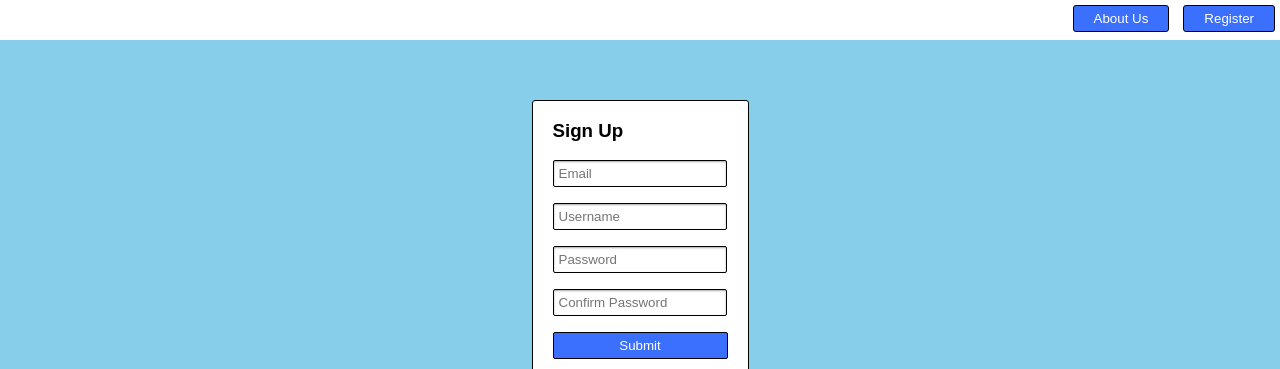
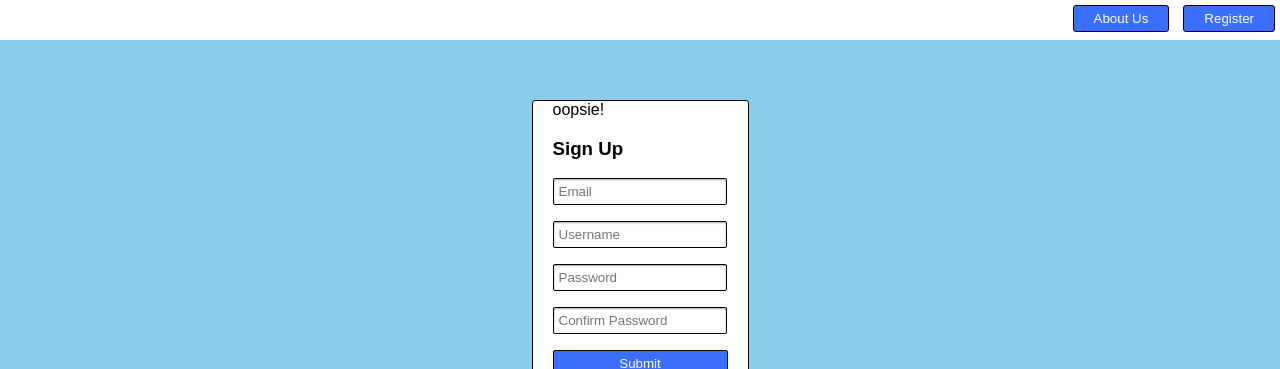
Before and after one commit to J-Crawford89/bootstrap-test, a plain HTML site: page index.html in a window 1280 px wide. Shown: the top 369 px of the page. Drawn offline with Linux system fonts and the light colour scheme.

Commit message:
testing changes

```diff
--- a/index.html
+++ b/index.html
@@ -16,7 +16,7 @@
         </nav>
     </header>
     <div class="signUp">
-
+        oopsie!
         <h3>Sign Up</h3>
         <form>
             <p><input type="email" placeholder="Email"></p>
```
